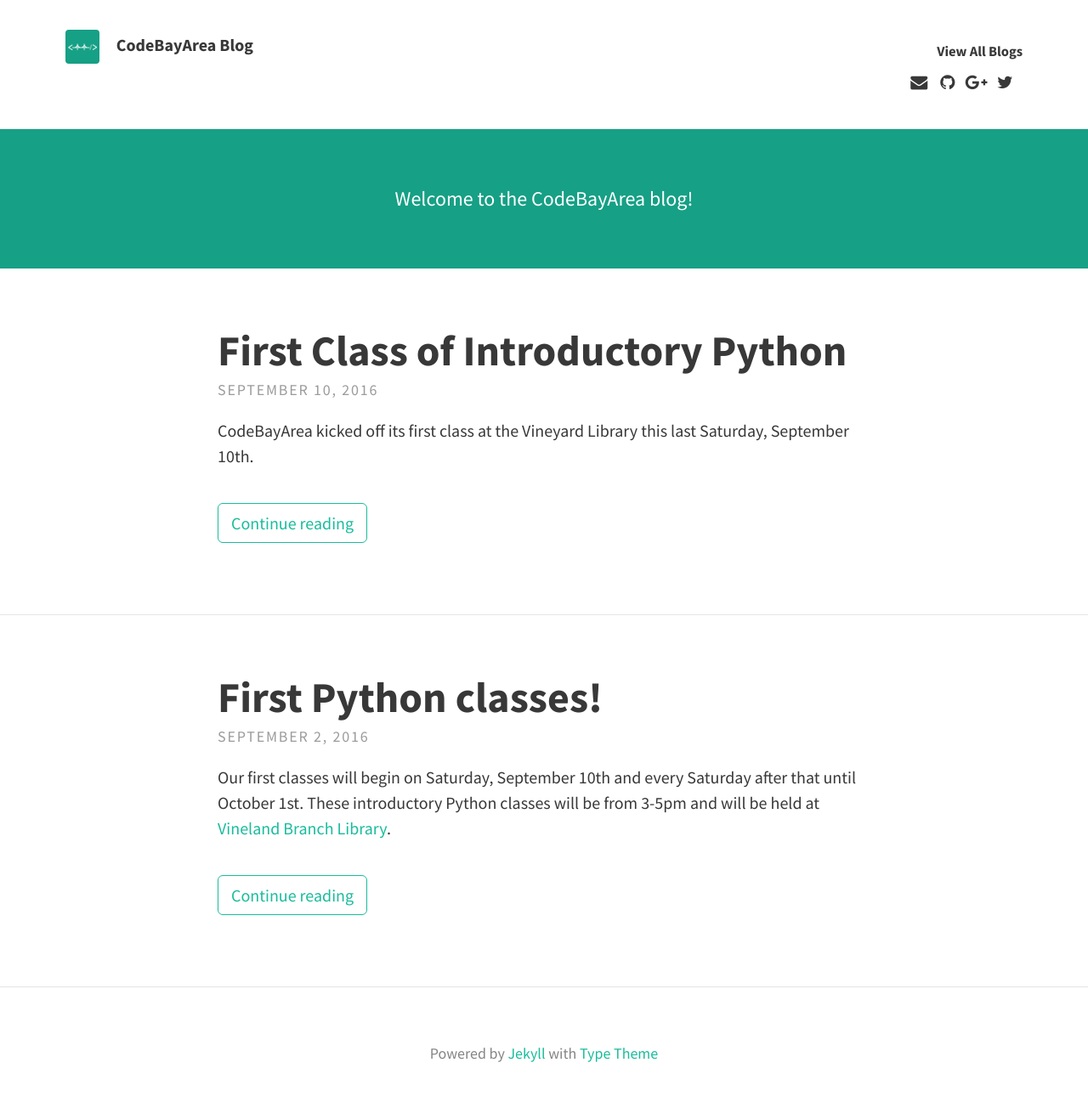
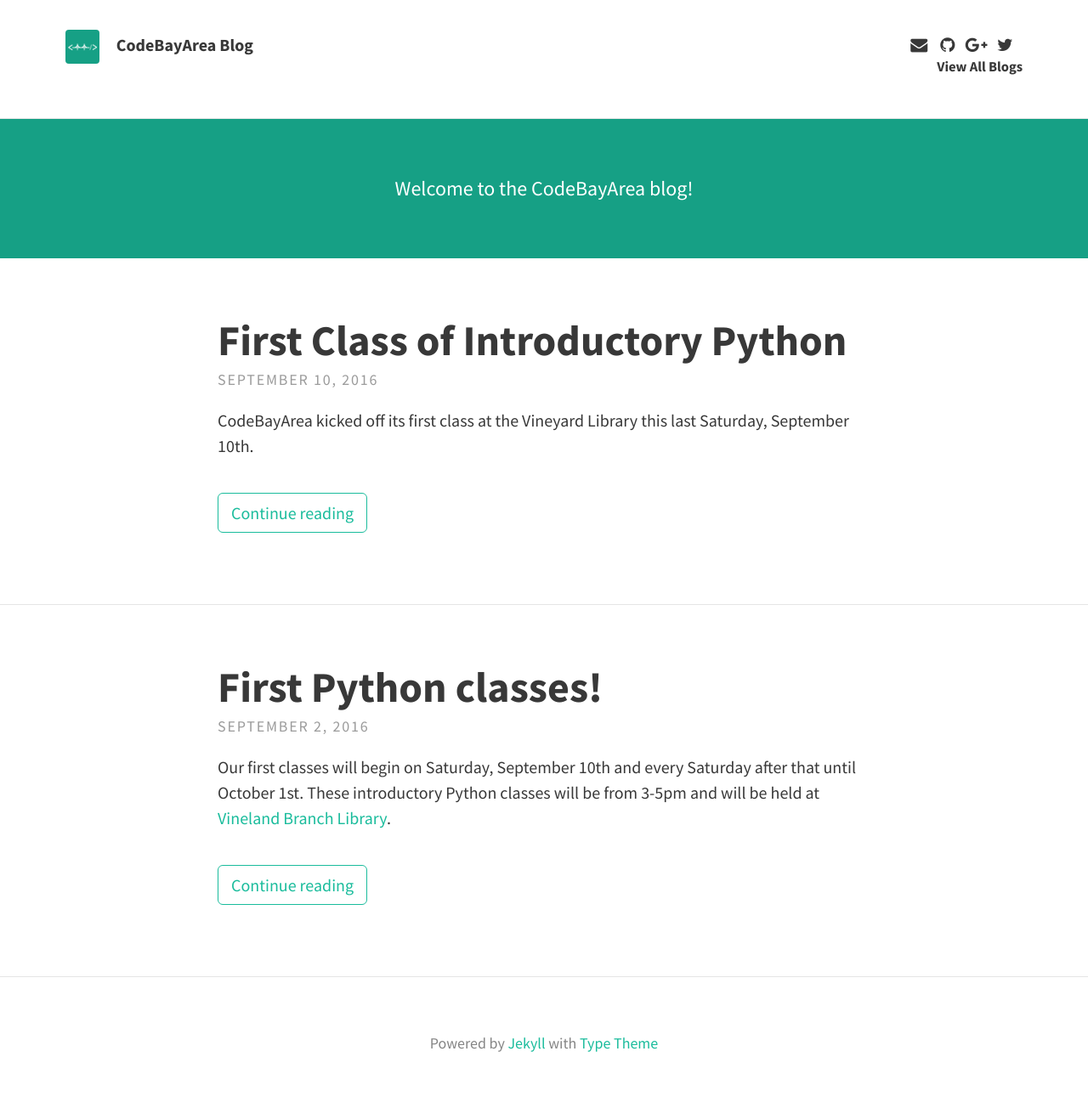
Before and after one commit to codebayarea/codebayarea.github.io, a Jekyll site: the page built from index.html, in a window 1280 px wide. Shown: the whole page at 85% size. Built offline with Jekyll 4.4.1, drawn with Linux system fonts in a browser that asks for light colours; nearby versions of some CDN libraries; the list of posts is cut into pages by our own code.

Commit message:
Update header.html

```diff
--- a/_includes/header.html
+++ b/_includes/header.html
@@ -25,8 +25,8 @@
 			{% endif %}
 			{% endfor %}
 			<!-- Social icons from Font Awesome, if enabled -->
-			<span><h5>View All Blogs</h5>
-			{% include icons.html %}</span>
+			<span>
+			{% include icons.html %}<h5>View All Blogs</h5></span>
 		</ul>
 	</nav>
 </header>
```
